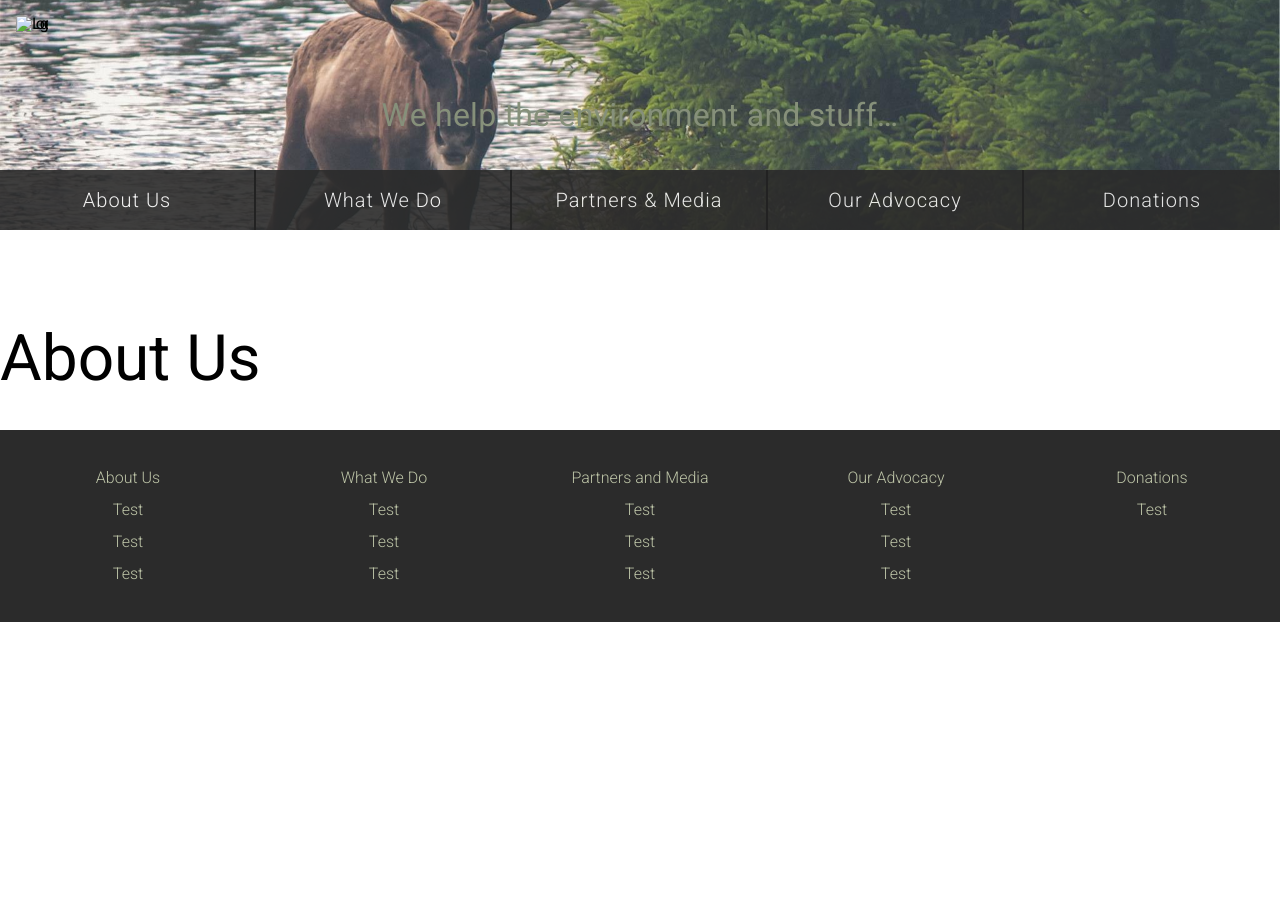
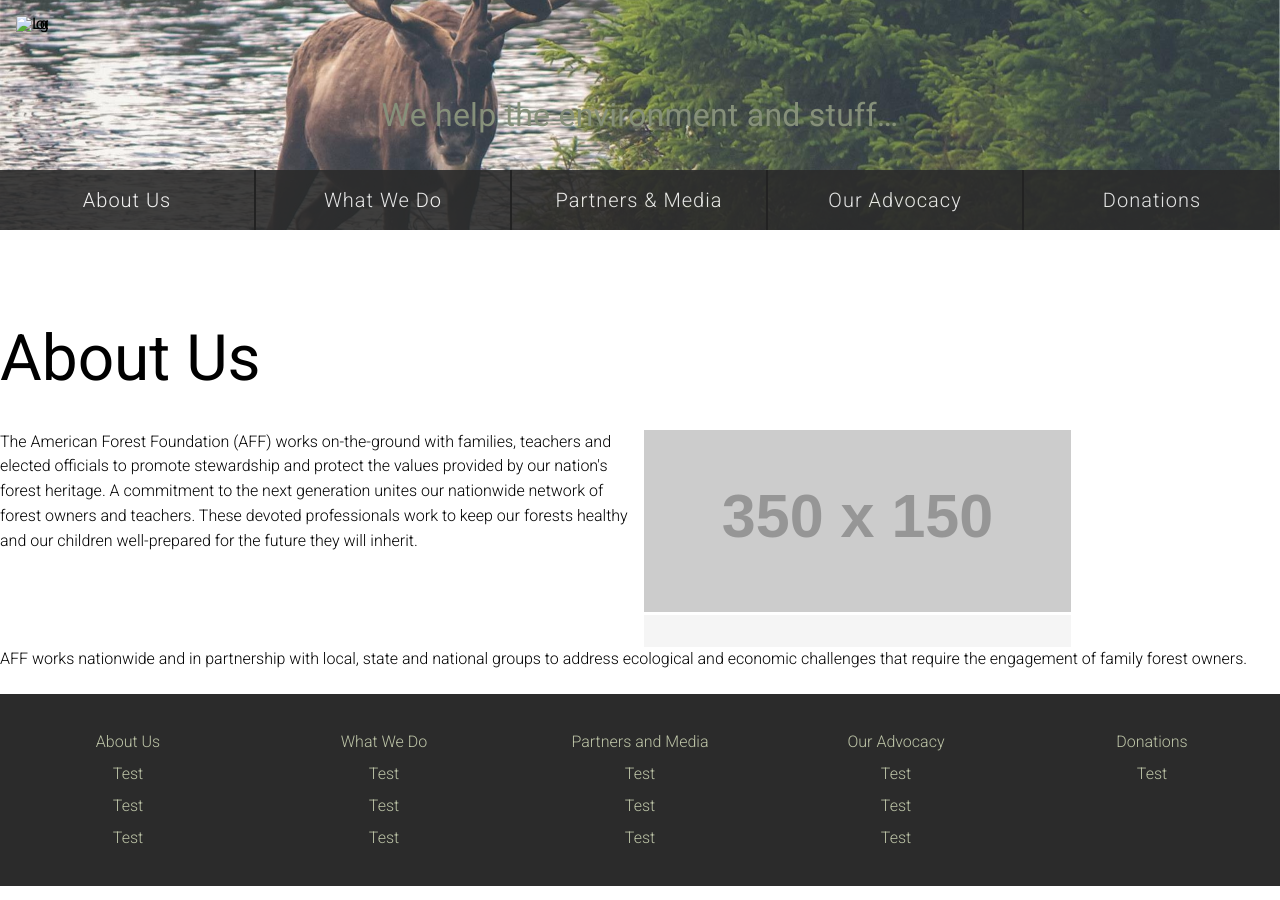
Before and after one commit to mart0855/non-profit-website, a Jekyll site: the page built from about.html, in a window 1280 px wide. Built offline with Jekyll 4.4.1, drawn with Linux system fonts in a browser that asks for light colours; nearby versions of some CDN libraries; Markdown is read by kramdown in place of the engine named in the settings.

Commit message:
refactor(html): add content to about us

```diff
--- a/about.html
+++ b/about.html
@@ -4,5 +4,14 @@ title: About Us
 meta-desc: About the American Forest Foundation
 meta-keywords: about, forest, american, america, tree, foundation, environmental, protection
 ---
+<main>
+	<h1>About Us</h1>
 
-<h1>About Us</h1>
+	<p class="unit xs-1 s-1 m-3-4 l-1-2">The American Forest Foundation (AFF) works on-the-ground with families, teachers and elected officials to promote stewardship and protect the values provided by our nation's forest heritage. A commitment to the next generation unites our nationwide network of forest owners and teachers. These devoted professionals work to keep our forests healthy and our children well-prepared for the future they will inherit.</p>
+	<figure class="unit xs-1 s-1 m-3-4 l-1-3"><img src="http://placehold.it/350x150">
+		<figcaption>
+		</figcaption>
+	</figure>
+
+	<p>AFF works nationwide and in partnership with local, state and national groups to address ecological and economic challenges that require the engagement of family forest owners.</p>
+</main>
```
